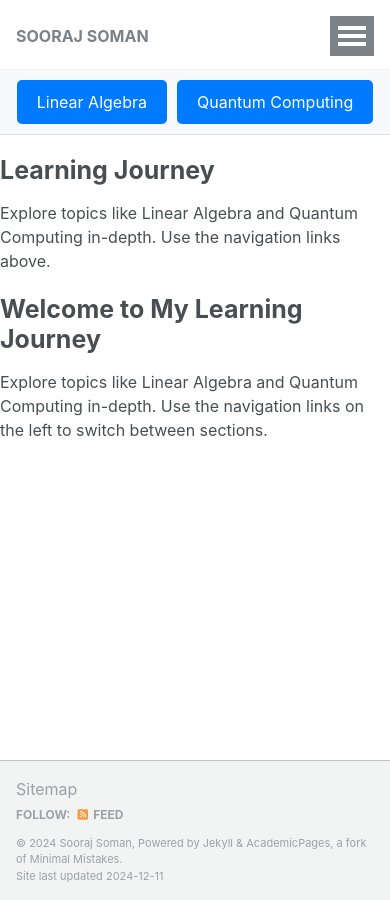
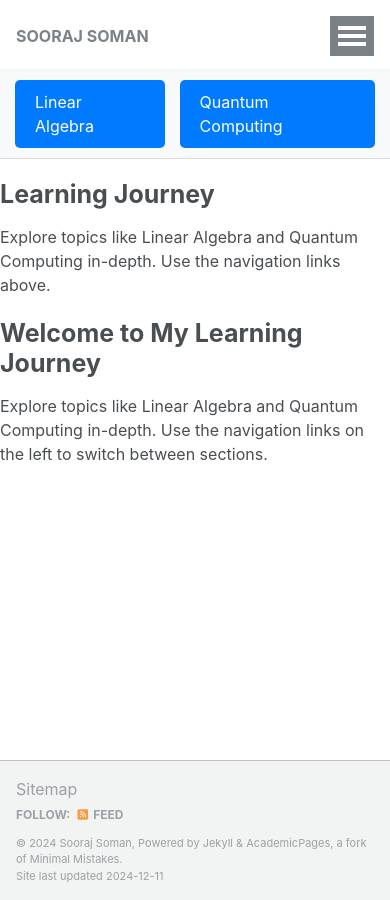
Before and after one commit to soorajss1729/soorajss1729.github.io, a Jekyll site: the page built from _learning/learning.md, in a window 390 px wide. Built offline with Jekyll 4.4.1, drawn with Linux system fonts in a browser that asks for light colours.

Commit message:
Update main.scss

```diff
--- a/assets/css/main.scss
+++ b/assets/css/main.scss
@@ -44,33 +44,25 @@
 
 .learning-topnav {
   display: flex;
-  justify-content: center; /* Center the links */
-  gap: 15px; /* Add spacing between links */
-  padding: 10px 15px; /* Add padding to the nav bar */
+  justify-content: center; /* Center align the links */
+  gap: 15px; /* Space between the links */
+  padding: 10px 15px; /* Padding around the navigation bar */
   background-color: #f8f9fa; /* Light gray background */
-  border-bottom: 1px solid #ddd; /* Add a subtle border */
-  margin-bottom: 20px; /* Add space below the nav bar */
+  border-bottom: 1px solid #ddd; /* Bottom border for separation */
+  margin-bottom: 20px; /* Space below the navigation bar */
 }
 
 .learning-topnav a {
   display: inline-block;
   padding: 10px 20px;
+  color: #ffffff; /* White text */
   background-color: #007bff; /* Blue background */
-  color: #ffffff; /* White text */
-  text-decoration: none;
-  font-size: 1rem;
-  border-radius: 5px;
-  transition: background-color 0.3s ease;
+  text-decoration: none; /* Remove underline */
+  font-size: 1rem; /* Adjust font size */
+  border-radius: 5px; /* Rounded corners */
+  transition: background-color 0.3s ease; /* Smooth hover effect */
 }
 
 .learning-topnav a:hover {
   background-color: #0056b3; /* Darker blue on hover */
 }
-
-/* Mobile adjustments */
-@media screen and (max-width: 768px) {
-  .learning-topnav {
-    flex-wrap: wrap; /* Allow links to wrap to a new line if needed */
-    gap: 10px; /* Reduce gap for smaller screens */
-  }
-}
```
